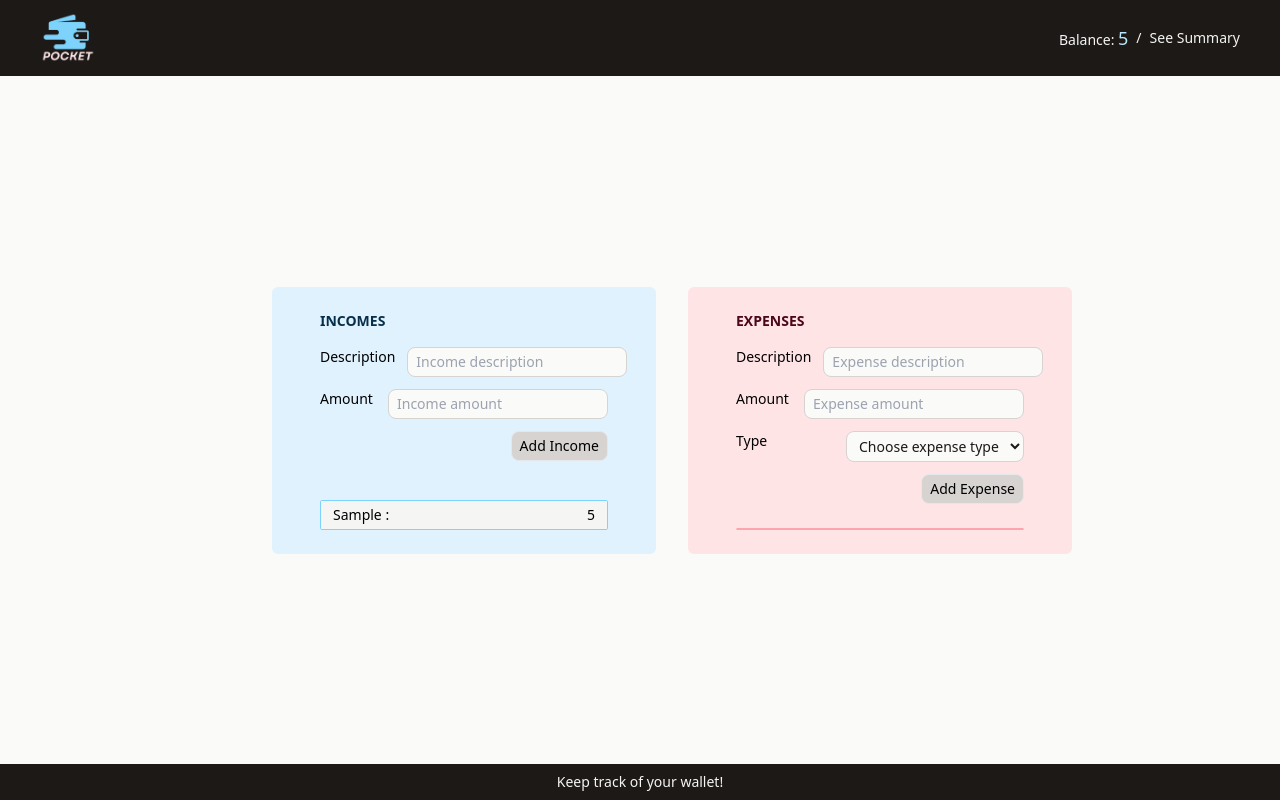
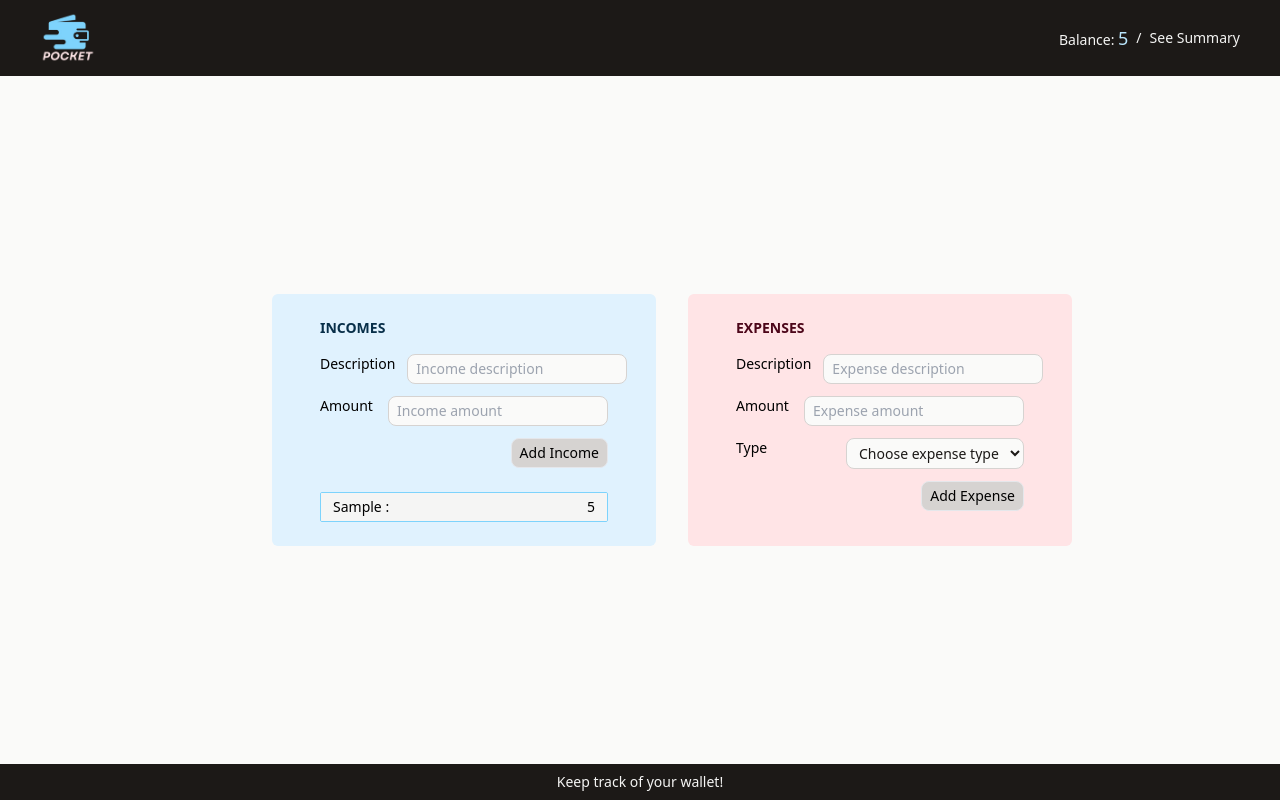
Before and after one commit to yukselsule/Pocket, a React (Vite) app: page / in a window 1280 px wide. Both pictures are taken after typing "Sample", "5" into the empty fields and a click on the button "Add Income". Built offline with nearby package versions, Linux system fonts and the light colour scheme.

Commit message:
feat: 🎸 conditional rendering

```diff
--- a/src/features/expenses/ExpenseList.jsx
+++ b/src/features/expenses/ExpenseList.jsx
@@ -5,8 +5,9 @@ import { selectExpenses } from "./ExpenseSlice";
 function ExpenseList() {
     const expenses = useSelector(selectExpenses);
 
+    if (expenses.length > 0)
         return (
-        <div className="max-w-68 mt-6 w-full self-center overflow-hidden rounded-sm border border-rose-300 bg-stone-100 p-0 md:max-w-96">
+            <div className="max-w-68 mt-6 w-full self-center overflow-hidden rounded-sm border border-rose-300 bg-stone-100 md:max-w-96">
                 <ul className="thin-scrollbar max-h-60 overflow-y-scroll scroll-smooth">
                     {expenses.length > 0 &&
                         expenses
--- a/src/features/income/IncomeList.jsx
+++ b/src/features/income/IncomeList.jsx
@@ -5,8 +5,9 @@ import { selectIncomes } from "./IncomeSlice";
 function IncomeList() {
     const incomes = useSelector(selectIncomes);
 
+    if (incomes.length > 0)
         return (
-        <div className="max-w-68 mt-6 w-full self-center overflow-hidden rounded-sm border border-sky-300 bg-stone-100 p-0 md:max-w-96">
+            <div className="max-w-68 mt-6 w-full self-center overflow-hidden rounded-sm border border-sky-300 bg-stone-100 md:max-w-96">
                 <ul className="thin-scrollbar max-h-60 overflow-y-scroll scroll-smooth">
                     {incomes.length > 0 &&
                         incomes
```
Lines whose indentation alone changed are shown as unchanged.
